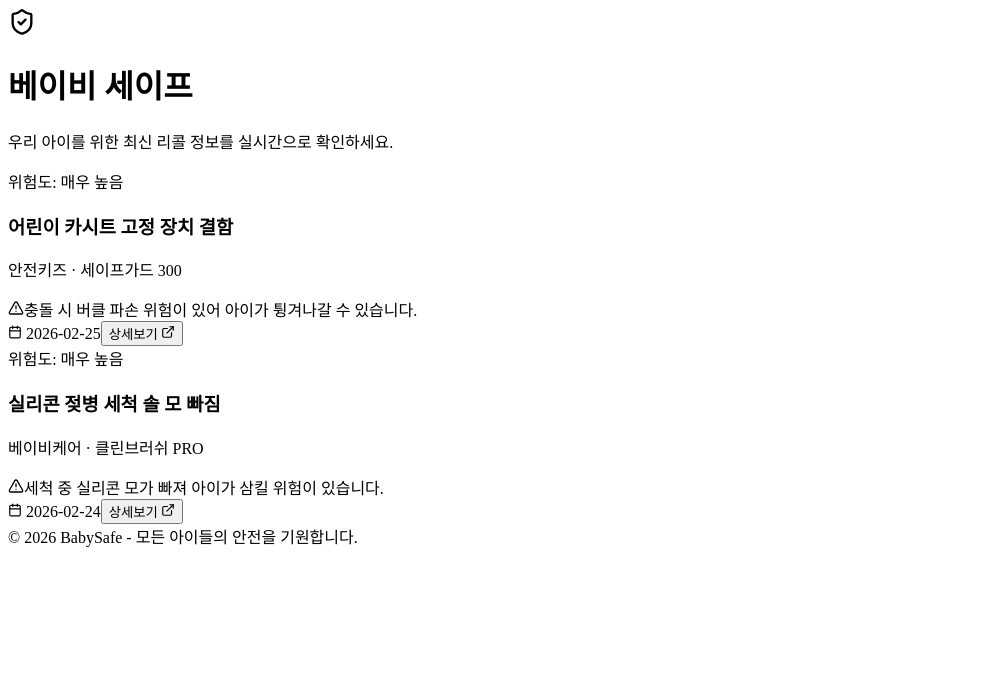
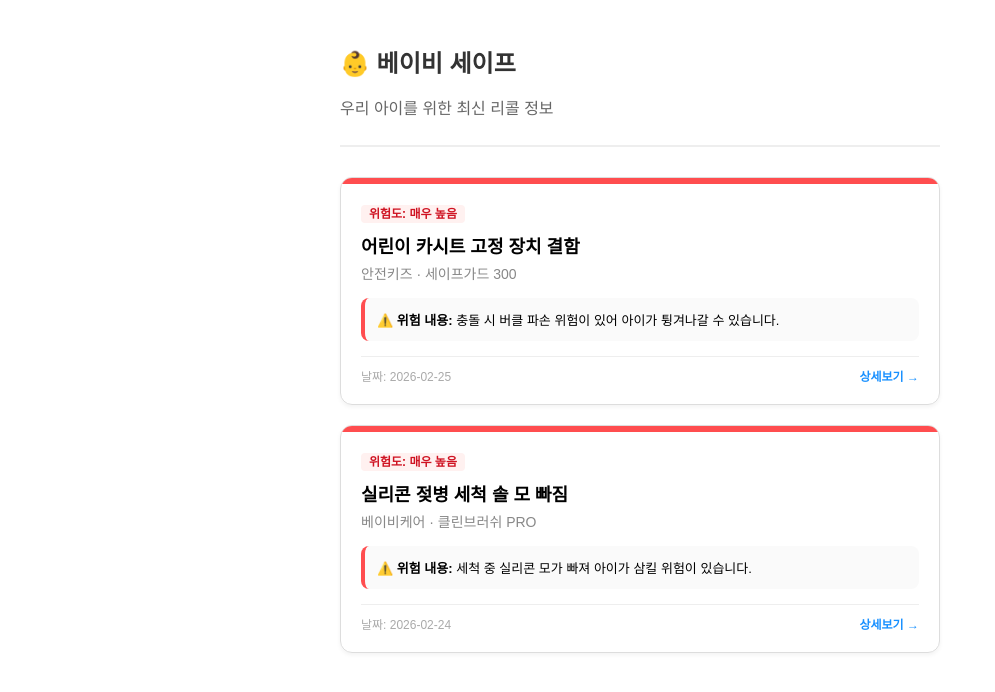
Before and after one commit to jisunyang0808/baby-safe, a Next.js app: page / in a window 1280 px wide. Shown: the top 692 px of the page, without its empty margins (0-995 px from the left). Built offline with nearby package versions, Linux system fonts and the light colour scheme.

Commit message:
Refactor RecallCard to use HTML/CSS only
Updated the RecallCard component to use pure HTML/CSS instead of icons, and modified the main page layout accordingly.

```diff
--- a/app/page.tsx
+++ b/app/page.tsx
@@ -1,37 +1,8 @@
 "use client";
 
 import React from "react";
-import { AlertTriangle, ExternalLink, Calendar, ShieldCheck } from "lucide-react";
 
-// --- 1. 카드 디자인 (파일 하나에 합침) ---
-function RecallCard({ recall }: { recall: any }) {
-  return (
-    <div className="bg-white rounded-2xl border overflow-hidden shadow-sm mb-4" style={{ borderColor: "#E2E8F0" }}>
-      <div className="h-1.5 w-full bg-red-500" />
-      <div className="p-5">
-        <div className="mb-3">
-          <span className="inline-flex items-center text-xs font-bold px-2.5 py-1 rounded-full bg-red-50 text-red-600 border border-red-100">
-            위험도: 매우 높음
-          </span>
-        </div>
-        <h3 className="font-bold text-lg mb-1 text-slate-900">{recall.title}</h3>
-        <p className="text-sm mb-4 text-slate-500 font-medium">{recall.brand} · {recall.productName}</p>
-        <div className="text-xs p-3 rounded-xl mb-4 flex gap-2 bg-slate-50 text-slate-700 border border-slate-100">
-          <AlertTriangle size={16} className="text-red-500 shrink-0" />
-          <span>{recall.hazardDescription}</span>
-        </div>
-        <div className="flex items-center justify-between pt-4 border-t border-slate-50 text-xs text-slate-400">
-          <span className="flex items-center gap-1.5"><Calendar size={14} /> {recall.recallDate}</span>
-          <button className="flex items-center gap-1 text-blue-600 font-bold hover:underline">
-            상세보기 <ExternalLink size={14} />
-          </button>
-        </div>
-      </div>
-    </div>
-  );
-}
-
-// --- 2. 메인 페이지 화면 ---
+// 아이콘 라이브러리 없이 순수 HTML/CSS로만 만든 리콜 카드입니다.
 export default function HomePage() {
   const mockRecalls = [
     {
@@ -53,22 +24,41 @@ export default function HomePage() {
   ];
 
   return (
-    <main className="min-h-screen bg-slate-50 p-4 md:p-8">
-      <div className="max-w-2xl mx-auto">
-        <div className="flex items-center gap-2 mb-8">
-          <ShieldCheck className="text-blue-600" size={28} />
-          <h1 className="text-2xl font-bold text-slate-900">베이비 세이프</h1>
-        </div>
-        <p className="text-slate-600 mb-8">우리 아이를 위한 최신 리콜 정보를 실시간으로 확인하세요.</p>
-        <div className="grid gap-2">
-          {mockRecalls.map((recall) => (
-            <RecallCard key={recall.id} recall={recall} />
-          ))}
-        </div>
-        <footer className="mt-12 text-center text-xs text-slate-400">
-          © 2026 BabySafe - 모든 아이들의 안전을 기원합니다.
-        </footer>
+    <div style={{ padding: '20px', maxWidth: '600px', margin: '0 auto', fontFamily: 'sans-serif' }}>
+      <header style={{ marginBottom: '30px', borderBottom: '2px solid #eee', paddingBottom: '10px' }}>
+        <h1 style={{ fontSize: '24px', color: '#333' }}>👶 베이비 세이프</h1>
+        <p style={{ color: '#666' }}>우리 아이를 위한 최신 리콜 정보</p>
+      </header>
+
+      <div>
+        {mockRecalls.map((recall) => (
+          <div key={recall.id} style={{
+            border: '1px solid #ddd',
+            borderRadius: '12px',
+            marginBottom: '20px',
+            overflow: 'hidden',
+            boxShadow: '0 2px 4px rgba(0,0,0,0.05)'
+          }}>
+            <div style={{ height: '6px', backgroundColor: '#ff4d4f' }}></div>
+            <div style={{ padding: '20px' }}>
+              <span style={{ fontSize: '12px', fontWeight: 'bold', color: '#cf1322', backgroundColor: '#fff1f0', padding: '2px 8px', borderRadius: '4px' }}>
+                위험도: 매우 높음
+              </span>
+              <h2 style={{ fontSize: '18px', margin: '10px 0 5px 0' }}>{recall.title}</h2>
+              <p style={{ fontSize: '14px', color: '#888', margin: '0 0 15px 0' }}>{recall.brand} · {recall.productName}</p>
+
+              <div style={{ backgroundColor: '#fafafa', padding: '12px', borderRadius: '8px', fontSize: '13px', borderLeft: '4px solid #ff4d4f' }}>
+                <strong>⚠️ 위험 내용:</strong> {recall.hazardDescription}
+              </div>
+
+              <div style={{ marginTop: '15px', paddingTop: '10px', borderTop: '1px solid #eee', fontSize: '12px', color: '#aaa', display: 'flex', justifyContent: 'space-between' }}>
+                <span>날짜: {recall.recallDate}</span>
+                <span style={{ color: '#1890ff', fontWeight: 'bold' }}>상세보기 →</span>
+              </div>
+            </div>
+          </div>
+        ))}
       </div>
-    </main>
+    </div>
   );
 }
```
